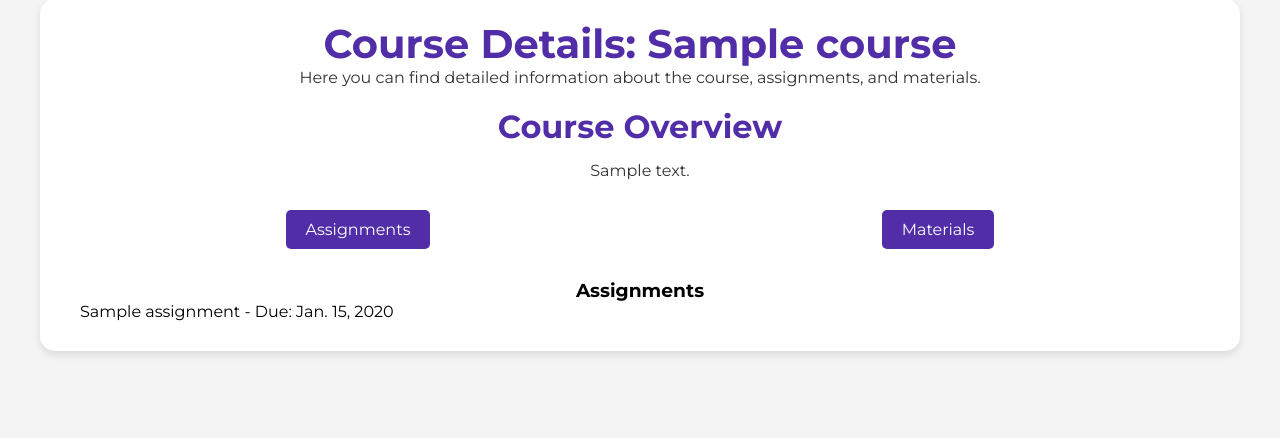
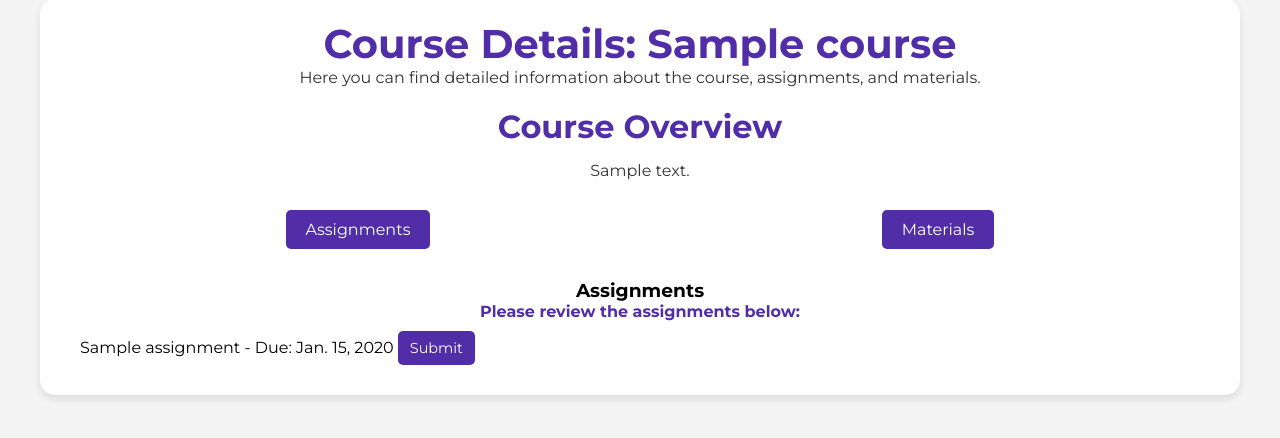
Before and after one commit to CharanTeja-6825/turbo-giggle, a Django app: page /employee/course/1/ in a window 1280 px wide, after a click on "Assignments". Shown: the part 121-559 px from the top of the page. Run offline with Django 5.2, Linux system fonts and the light colour scheme; tables that the repository leaves empty hold one stand-in row (values such as "Sample post").

Commit message:
Course Material Update

```diff
--- a/employee/views.py
+++ b/employee/views.py
@@ -80,7 +80,7 @@ def request_enrollment(request):
         pass
     return render(request, 'employee/request_enrollment.html')
 
-##########  COURSE DETAILS ##########
+##########  COURSE OVERVIEW ##########
 
 from django.shortcuts import render
 from hr.models import Course
--- a/hr/urls.py
+++ b/hr/urls.py
@@ -1,5 +1,8 @@
+from django.conf.urls.static import static
 from django.urls import path
 from . import views
+from django.conf import settings
+
 
 urlpatterns = [
     path('', views.HomePage, name='homepage'),
@@ -15,3 +18,6 @@ urlpatterns = [
     path('courses/<int:course_id>/edit/', views.course_update, name='course_update'),
     path('course/<int:course_id>/upload/', views.upload_material, name='upload_material'),
 ]
+
+if settings.DEBUG:
+    urlpatterns += static(settings.MEDIA_URL, document_root=settings.MEDIA_ROOT)
--- a/templates/courses/course_overview.html
+++ b/templates/courses/course_overview.html
@@ -115,6 +115,28 @@
             margin-bottom: 10px;
         }
 
+        .label {
+            font-weight: bold;
+            color: #512da8;
+            margin-bottom: 10px;
+            display: inline-block;
+        }
+
+        .btn {
+            padding: 8px 12px;
+            background-color: #512da8;
+            color: white;
+            border: none;
+            border-radius: 5px;
+            font-size: 0.9rem;
+            cursor: pointer;
+            transition: background-color 0.3s ease;
+        }
+
+        .btn:hover {
+            background-color: #5c6bc0;
+        }
+
         /* Navbar Styles */
         .navbar {
             width: 100%;
@@ -179,10 +201,14 @@
         <!-- Assignments Section -->
         <div id="assignments" class="tab-content">
             <h3>Assignments</h3>
+            <label class="label">Please review the assignments below:</label>
             <div class="assignments">
                 <ul>
                     {% for assignment in course.assignments.all %}
-                        <li>{{ assignment.title }} - Due: {{ assignment.due_date }}</li>
+                        <li>
+                            {{ assignment.title }} - Due: {{ assignment.due_date }}
+                            <button class="btn">Submit</button>
+                        </li>
                     {% endfor %}
                 </ul>
             </div>
@@ -191,12 +217,15 @@
         <!-- Materials Section -->
         <div id="materials" class="tab-content">
             <h3>Course Materials</h3>
+            <label class="label">Click to download the materials:</label>
             <div class="materials">
                 <ul>
                     {% for material in course.materials.all %}
-                        <li>
+                         <li>
                             <a href="{{ material.file.url }}" target="_blank">{{ material.title }}</a>
-                            <a href="{{ material.file.url }}" download="{{ material.title }}" class="download-link">Download</a>
+                            <a href="{{ material.file.url }}" download="{{ material.title }}" class="download-link, btn"
+                            >
+                                Download</a>
                         </li>
                     {% endfor %}
                 </ul>
```
